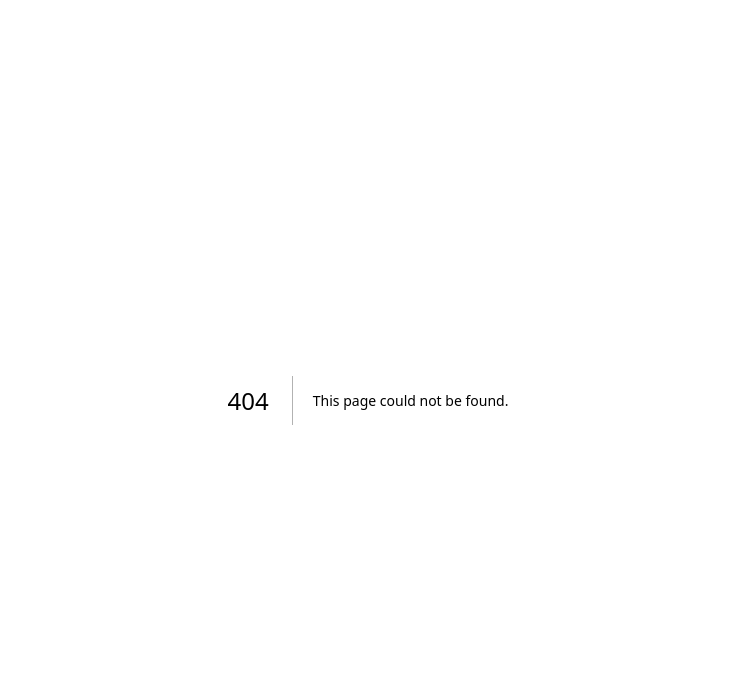
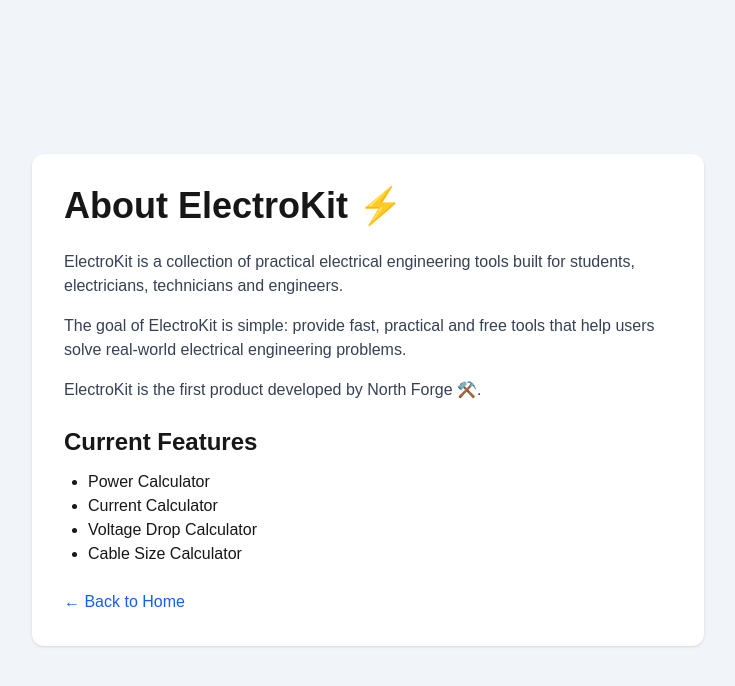
Before and after one commit to Anouar-azzi-spec/electrokit, a Next.js app: page /about in a window 1280 px wide. Before the commit this address had no page. Shown: the top 686 px of the page, without its empty margins (272-1007 px from the left). Built offline with nearby package versions, Linux system fonts and the light colour scheme.

Commit message:
Fix About card branding

```diff
--- /dev/null
+++ b/src/app/about/page.tsx
@@ -0,0 +1,49 @@
+import Link from "next/link";
+
+export default function AboutPage() {
+  return (
+    <main className="min-h-screen bg-slate-100 flex items-center justify-center p-6">
+      <div className="bg-white rounded-xl shadow p-8 max-w-2xl">
+        <h1 className="text-4xl font-bold mb-6">
+          About ElectroKit ⚡
+        </h1>
+
+        <p className="mb-4 text-gray-700">
+          ElectroKit is a collection of practical electrical
+          engineering tools built for students,
+          electricians, technicians and engineers.
+        </p>
+
+        <p className="mb-4 text-gray-700">
+          The goal of ElectroKit is simple:
+          provide fast, practical and free tools
+          that help users solve real-world electrical
+          engineering problems.
+        </p>
+
+        <p className="mb-6 text-gray-700">
+          ElectroKit is the first product developed
+          by North Forge ⚒️.
+        </p>
+
+        <h2 className="text-2xl font-bold mb-3">
+          Current Features
+        </h2>
+
+        <ul className="list-disc ml-6 mb-6">
+          <li>Power Calculator</li>
+          <li>Current Calculator</li>
+          <li>Voltage Drop Calculator</li>
+          <li>Cable Size Calculator</li>
+        </ul>
+
+        <Link
+          href="/"
+          className="text-blue-600 hover:underline"
+        >
+          ← Back to Home
+        </Link>
+      </div>
+    </main>
+  );
+}
--- a/src/app/page.tsx
+++ b/src/app/page.tsx
@@ -41,6 +41,11 @@
         >
          Cable Size ⚡
         </Link>
+        <Link
+         href="/about"
+         className="p-6 bg-slate-200 rounded-xl shadow text-center hover:bg-slate-300 transition md:col-span-2">
+          About ElectroKit ⚡
+        </Link>
       </div>
       <p className="mt-10 text-sm text-gray-500">
        Built by North Forge ⚒️
```
